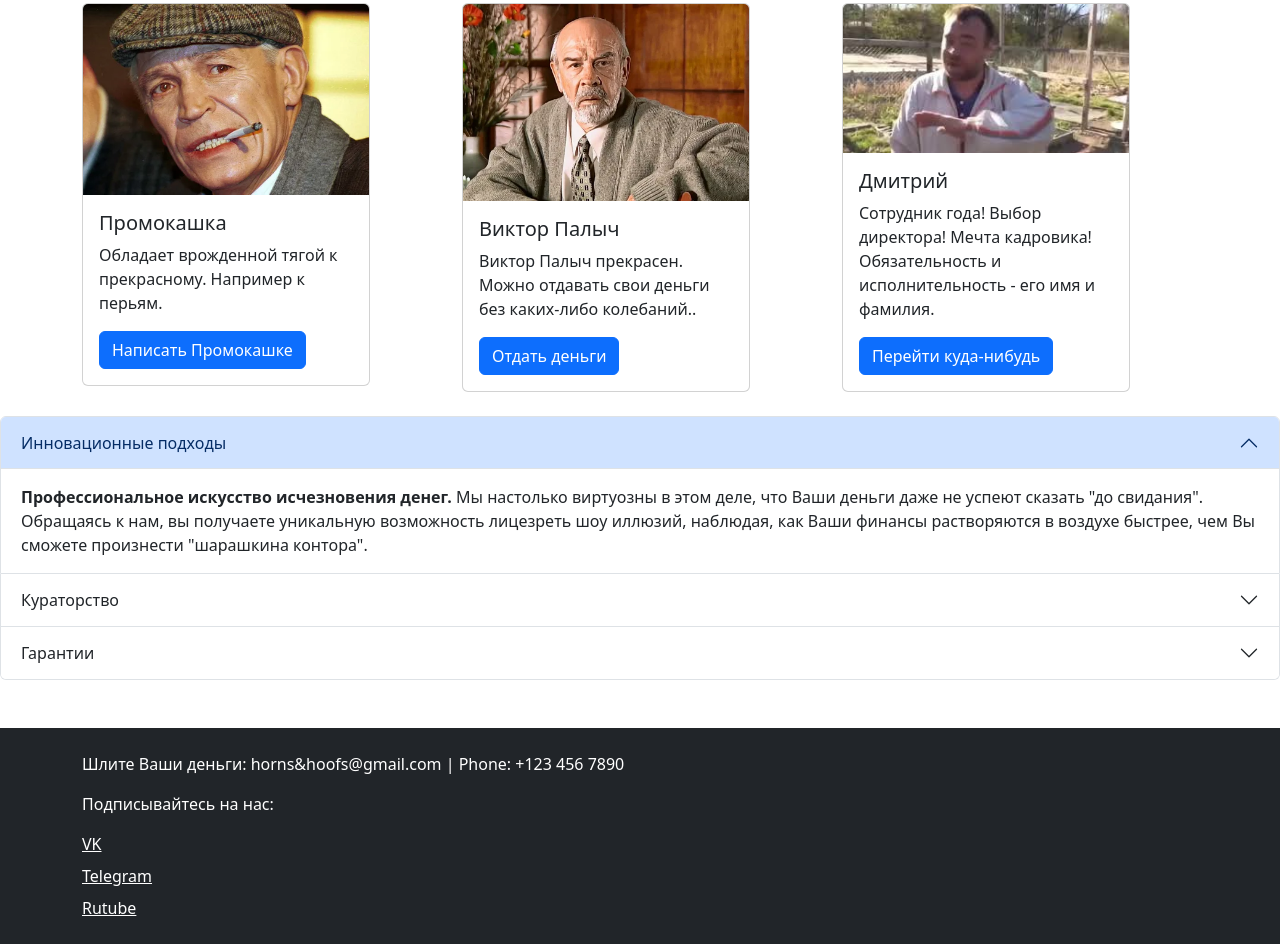
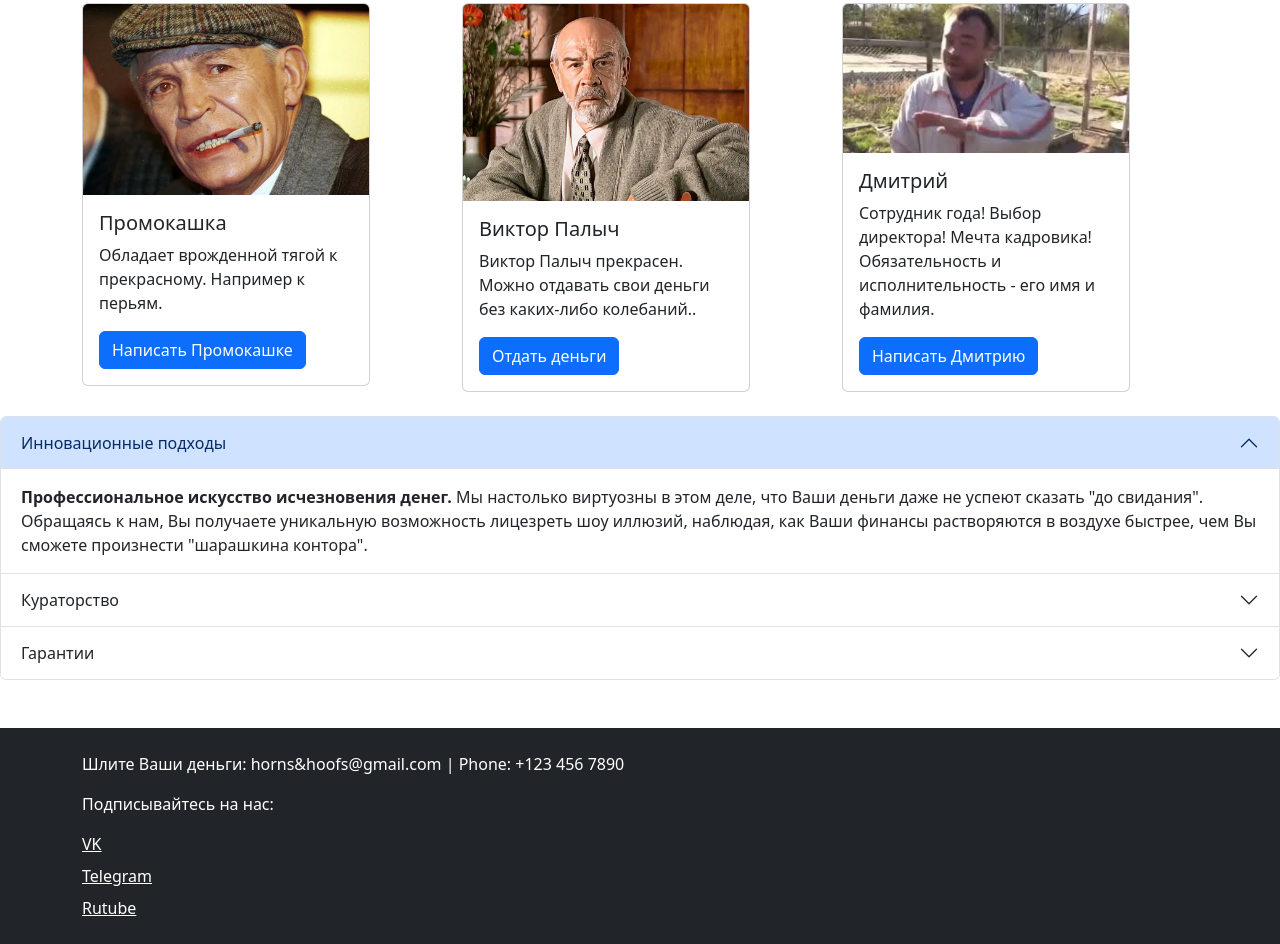
Before and after one commit to CuriousTony/vd03_bootstrap, a plain HTML site: page index.html in a window 1280 px wide. Shown: the part 1391-2335 px from the top of the page. Drawn offline with nearby package versions, Linux system fonts and the light colour scheme.

Commit message:
Swift text enhancements.

```diff
--- a/index.html
+++ b/index.html
@@ -84,7 +84,7 @@
         <div class="card-body">
           <h5 class="card-title">Дмитрий</h5>
           <p class="card-text">Сотрудник года! Выбор директора! Мечта кадровика! Обязательность и исполнительность - его имя и фамилия.</p>
-          <a href="#" class="btn btn-primary">Перейти куда-нибудь</a>
+          <a href="#" class="btn btn-primary">Написать Дмитрию</a>
         </div>
       </div>
     </div>
@@ -101,7 +101,7 @@
     <div id="collapseOne" class="accordion-collapse collapse show" data-bs-parent="#accordionExample">
       <div class="accordion-body">
         <strong>Профессиональное искусство исчезновения денег.</strong> Мы настолько виртуозны в этом деле,
-          что Ваши деньги даже не успеют сказать "до свидания". Обращаясь к нам, вы получаете уникальную возможность
+          что Ваши деньги даже не успеют сказать "до свидания". Обращаясь к нам, Вы получаете уникальную возможность
           лицезреть шоу иллюзий, наблюдая, как Ваши финансы растворяются в воздухе быстрее, чем Вы сможете произнести "шарашкина контора".
       </div>
     </div>
```
